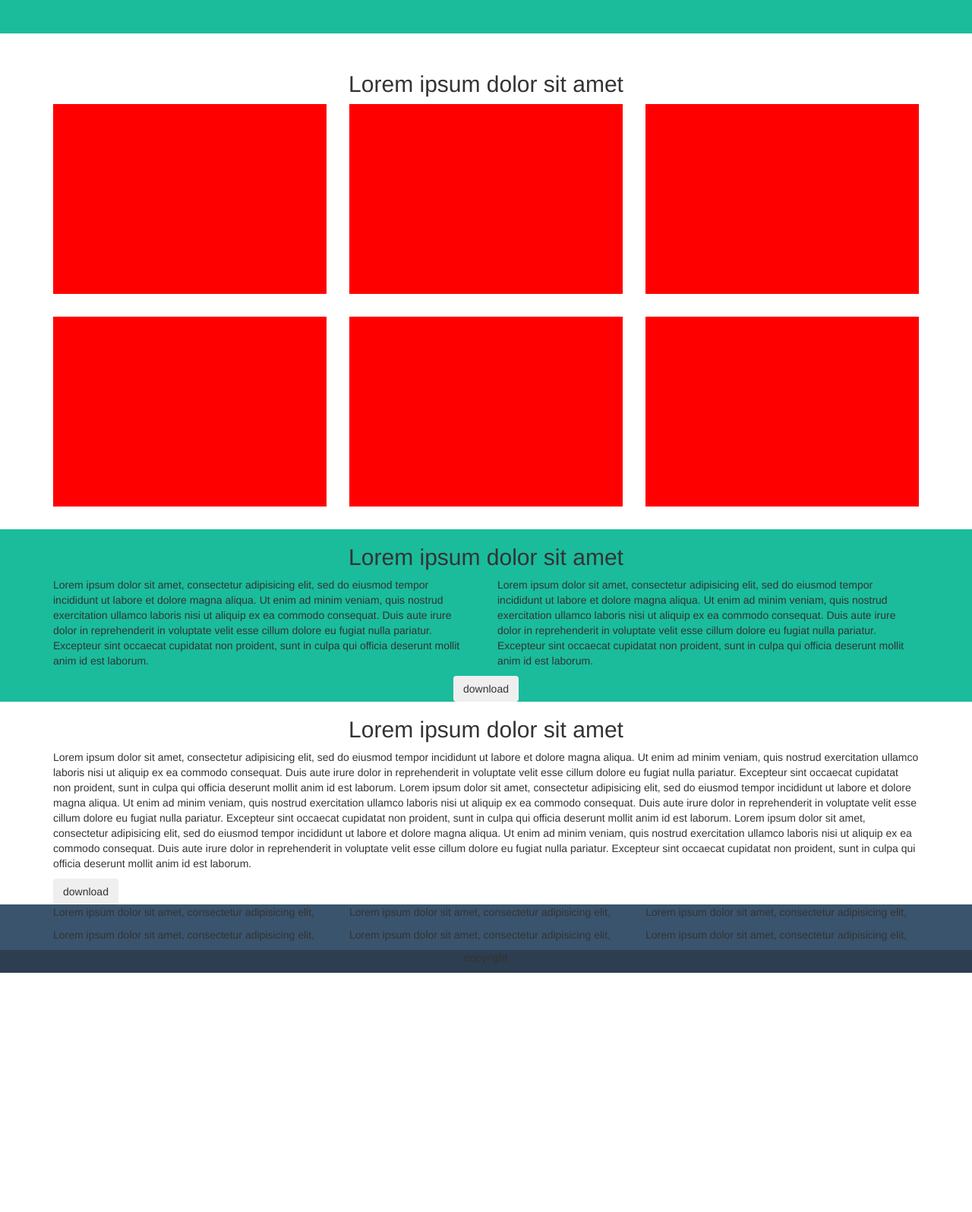
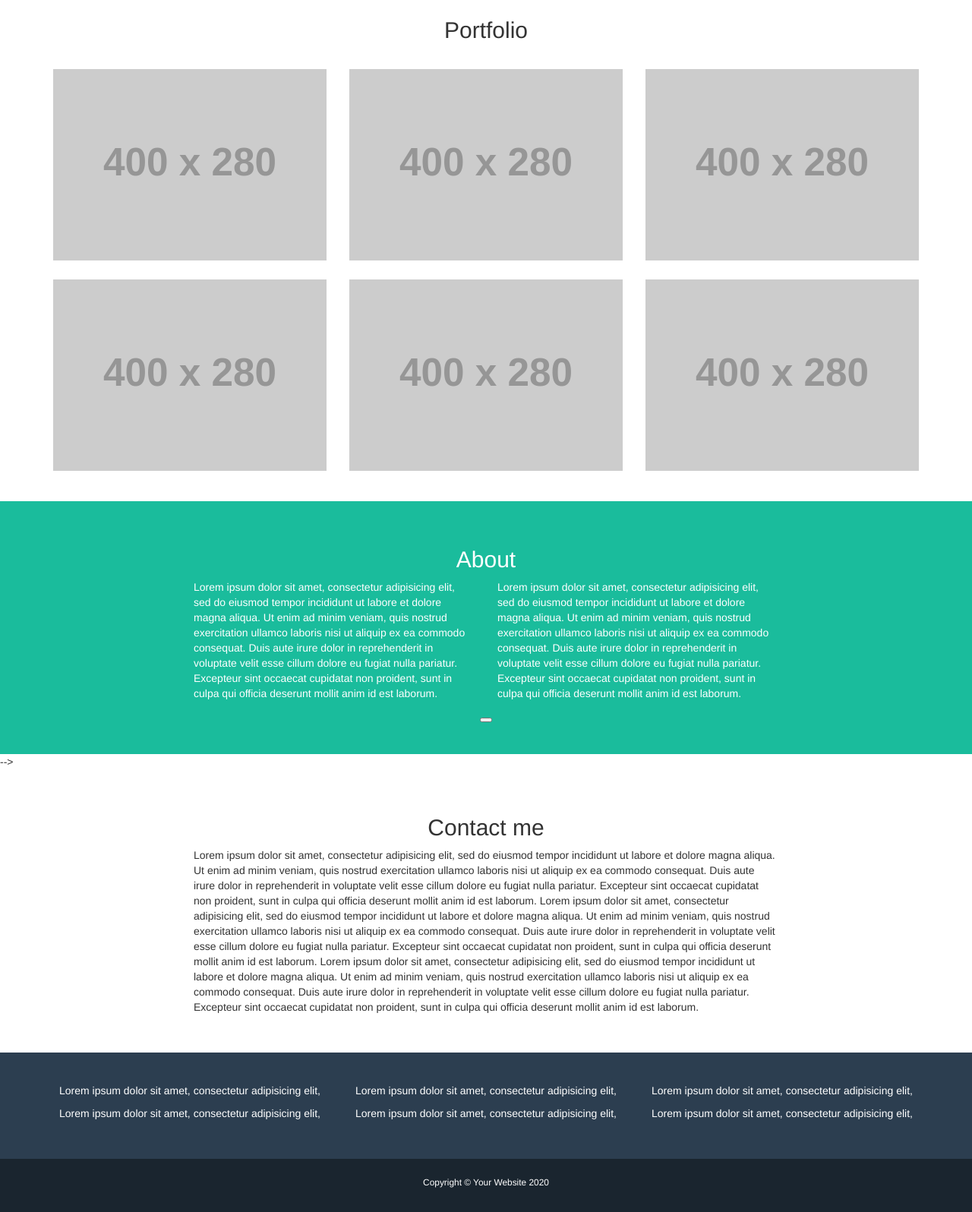
Before and after one commit to LisignoliMichele/html-css-bootstrap-freelancer, a plain HTML site: page index.html in a window 1280 px wide. Shown: the part 527-2123 px from the top of the page at 76% size. Before the commit the page ends 1808 px from the top, so only its background shows below. Drawn offline with nearby package versions, Linux system fonts and the light colour scheme; placeholder pictures from the web are drawn by us.

Commit message:
__fixed__bootstrap-freelancer-strutcture

```diff
--- a/css/style.css
+++ b/css/style.css
@@ -1,57 +1,48 @@
-/* HEADER */
-  /* NAV */
-.nav-right{
-  text-align: right
+/* mix */
+.container_small {
+  max-width: 800px;
+  width: 70%;
+  margin: auto;
 }
-.nav{
-  color: white;
-  padding: 20px 0;
+.bg_primary {
   background-color: #2c3e50;
 }
-  /* /NAV */
-  /* JUMBOTRON */
-.jumbotron{
+.bg_primary-400 {
+  background-color: #1a252f;
+}
+.bg_secondary {
   background-color: #1abc9c;
 }
-.jumbotron .content{
-  max-width: 700px;
-  margin: auto;
-  background-color: yellow;
-  text-align: center;
+.text_white {
+  color: #fff;
 }
-  /* /JUMBOTRON */
-/* /HEADER */
-/* SECTION_1 */
-h2{
-  text-align: center;
+.header_top{
+  padding: 20px 0;
 }
-.main_photo{
-  height: 250px;
-  background-color: red;
-  margin-bottom: 30px;
+.header_banner {
+  padding: 60px 0;
 }
-/* /SECTION_1 */
-/* SECTION_2 */
-.section_2{
-  background-color: #1abc9c;
+/* sections */
+section {
+  padding: 40px 0;
 }
-.section_2 .button_sc2{
-  text-align: center;
+.box_portfolio {
+  margin-top: 25px;
 }
-/* /SECTION_2 */
-/* SECTION_3 */
-.button_sc3{
-  margin-left: 0;
+.box_portfolio__image {
+  width: 100%;
 }
-/* /SECTION_3 */
-/* FOOTER */
-.footer_top{
-  background-color: #3a546d;
+/* Footer */
+.footer_top {
+  padding: 40px 0;
 }
-.footer_bottom{
-background-color: #2c3e50;
+.footer_bottom {
+  padding: 20px 0;
 }
-.copyright{
-  text-align: center;
+
+/* Responsive */
+@media screen and (max-width: 992px) {
+  .container__small {
+    width: 90%;
+  }
 }
-/* /FOOTER */
--- a/index.html
+++ b/index.html
@@ -13,62 +13,98 @@
     <title>bootstrap-freelancer</title>
   </head>
   <body>
-  <header>
-    <div class="nav container-fluid">
+    <!-- heading -->
+    <header class="text_white">
+      <!-- header top -->
+      <div class="header_top bg_primary">
         <div class="container">
           <div class="row">
             <div class="col-xs-6">
               <p>Lorem ipsum dolor sit amet</p>
             </div>
-          <div class="col-xs-6 nav-right">
+            <div class="col-xs-6 text-right">
               <p>Lorem ipsum dolor sit amet</p>
             </div>
           </div>
         </div>
       </div>
-    <div class="jumbotron">
-      <div class="content">
-        <p>Lorem ipsum dolor sit amet, consectetur adipisicing elit, sed do eiusmod tempor incididunt ut labore et dolore magna aliqua. Ut enim ad minim veniam, quis nostrud exercitation ullamco laboris nisi ut aliquip ex ea commodo consequat. Duis aute irure dolor in reprehenderit in voluptate velit esse cillum dolore eu fugiat nulla pariatur. Excepteur sint occaecat cupidatat non proident, sunt in culpa qui officia deserunt mollit anim id est laborum. Lorem ipsum dolor sit amet, consectetur adipisicing elit, sed do eiusmod tempor incididunt ut labore et dolore magna aliqua. Ut enim ad minim veniam, quis nostrud exercitation ullamco laboris nisi ut aliquip ex ea commodo consequat. Duis aute irure dolor in reprehenderit in voluptate velit esse cillum dolore eu fugiat nulla pariatur. Excepteur sint occaecat cupidatat non proident, sunt in culpa qui officia deserunt mollit anim id est laborum.</p>
-      </div>
-    </div>
-  </header>
-  <main>
-    <!-- section_1 -->
-    <section class="section_1">
+      <!-- /header top -->
+      <!-- header banner -->
+      <div class="header_banner bg_secondary">
         <div class="container">
           <div class="row">
-          <h2>Lorem ipsum dolor sit amet</h2>
-        </div>
-        <div class="row">
-          <div class="col-xs-12 col-md-6 col-lg-4">
-            <div class="main_photo"></div>
-          </div>
-          <div class="col-xs-12 col-md-6 col-lg-4">
-            <div class="main_photo"></div>
-          </div>
-          <div class="col-xs-12 col-md-6 col-lg-4">
-            <div class="main_photo"></div>
-          </div>
-          <div class="col-xs-12 col-md-6 col-lg-4">
-            <div class="main_photo"></div>
-          </div>
-          <div class="col-xs-12 col-md-6 col-lg-4">
-            <div class="main_photo"></div>
-          </div>
-          <div class="col-xs-12 col-md-6 col-lg-4">
-            <div class="main_photo"></div>
+            <div class="col-xs-12 text-center">
+              <img src="https://via.placeholder.com/200" alt="placeholder">
+              <h1>START BOOTSTRAP</h1>
+              <p>Graphic Artist - Web Designer - Illustrator</p>
             </div>
           </div>
         </div>
+      </div>
+      <!-- /header banner -->
+    </header>
+    <!-- /heading -->
+    <!-- main content -->
+    <main>
+      <!-- section portfolio -->
+      <section id="portfolio">
+        <div class="container">
+          <!-- row title -->
+          <div class="row">
+            <div class="col-xs-12 text-center">
+              <h2>Portfolio</h2>
+            </div>
+          </div>
+          <!-- /row title -->
+          <!-- row portfolio -->
+          <div class="row">
+            <div class="col-xs-12 col-sm-6 col-md-4">
+              <div class="box_portfolio">
+                <img class="box_portfolio__image" src="https://via.placeholder.com/400x280" alt="Portfolio Image">
+              </div>
+            </div>
+            <div class="col-xs-12 col-sm-6 col-md-4">
+              <div class="box_portfolio">
+                <img class="box_portfolio__image" src="https://via.placeholder.com/400x280" alt="Portfolio Image">
+              </div>
+            </div>
+            <div class="col-xs-12 col-sm-6 col-md-4">
+              <div class="box_portfolio">
+                <img class="box_portfolio__image" src="https://via.placeholder.com/400x280" alt="Portfolio Image">
+              </div>
+            </div>
+            <div class="col-xs-12 col-sm-6 col-md-4">
+              <div class="box_portfolio">
+                <img class="box_portfolio__image" src="https://via.placeholder.com/400x280" alt="Portfolio Image">
+              </div>
+            </div>
+            <div class="col-xs-12 col-sm-6 col-md-4">
+              <div class="box_portfolio">
+                <img class="box_portfolio__image" src="https://via.placeholder.com/400x280" alt="Portfolio Image">
+              </div>
+            </div>
+            <div class="col-xs-12 col-sm-6 col-md-4">
+              <div class="box_portfolio">
+                <img class="box_portfolio__image" src="https://via.placeholder.com/400x280" alt="Portfolio Image">
+              </div>
+            </div>
+          </div>
+        </div>
+        <!-- /row portfolio -->
       </section>
-    <!-- /section_1 -->
-    <!-- section_2 -->
-    <section class="section_2">
+      <!-- /section portfolio -->
+      <!-- section about-->
+      <section id="about" class="bg_secondary text_white">
+        <div class="container_small">
           <div class="container-fluid">
-        <div class="container">
+            <!-- /row title -->
             <div class="row">
-            <h2>Lorem ipsum dolor sit amet</h2>
+              <div class="col-xs-12 text-center">
+                <h2>About</h2>
               </div>
+            </div>
+            <!-- /row title -->
+            <!-- row lyrics -->
             <div class="row">
               <div class="col-xs-12 col-md-6">
                 <p>Lorem ipsum dolor sit amet, consectetur adipisicing elit, sed do eiusmod tempor incididunt ut labore et dolore magna aliqua. Ut enim ad minim veniam, quis nostrud exercitation ullamco laboris nisi ut aliquip ex ea commodo consequat. Duis aute irure dolor in reprehenderit in voluptate velit esse cillum dolore eu fugiat nulla pariatur. Excepteur sint occaecat cupidatat non proident, sunt in culpa qui officia deserunt mollit anim id est laborum.</p>
@@ -77,33 +113,44 @@
                 <p>Lorem ipsum dolor sit amet, consectetur adipisicing elit, sed do eiusmod tempor incididunt ut labore et dolore magna aliqua. Ut enim ad minim veniam, quis nostrud exercitation ullamco laboris nisi ut aliquip ex ea commodo consequat. Duis aute irure dolor in reprehenderit in voluptate velit esse cillum dolore eu fugiat nulla pariatur. Excepteur sint occaecat cupidatat non proident, sunt in culpa qui officia deserunt mollit anim id est laborum.</p>
               </div>
             </div>
-          <div class="row button_sc2">
-            <button type="button" class="btn btn-outline-light">download</button>
+            <!-- row cta -->
+            <div class="row">
+              <div class="col-xs-12 text-center">
+                <button type="button" name="button"></button>
               </div>
+            </div>
+            <!-- row /cta -->
           </div>
         </div>
       </section>
-    <!-- /section_2 -->
-    <!-- section_3 -->
-    <section class="section_3">
-      <div class="container">
+      <!-- /section about -->
+      <!-- /section Contact Me --> -->
+      <section id="contact-me">
+        <div class="container_small">
+          <div class="container-fluid">
+            <!-- row title -->
             <div class="row">
-          <h2>Lorem ipsum dolor sit amet</h2>
+              <div class="col-xs-12 text-center">
+                <h2>Contact me</h2>
               </div>
+            </div>
+            <!-- /row title -->
+            <!-- row form -->
             <div class="row">
               <div class="col-xs-12">
                 <p>Lorem ipsum dolor sit amet, consectetur adipisicing elit, sed do eiusmod tempor incididunt ut labore et dolore magna aliqua. Ut enim ad minim veniam, quis nostrud exercitation ullamco laboris nisi ut aliquip ex ea commodo consequat. Duis aute irure dolor in reprehenderit in voluptate velit esse cillum dolore eu fugiat nulla pariatur. Excepteur sint occaecat cupidatat non proident, sunt in culpa qui officia deserunt mollit anim id est laborum. Lorem ipsum dolor sit amet, consectetur adipisicing elit, sed do eiusmod tempor incididunt ut labore et dolore magna aliqua. Ut enim ad minim veniam, quis nostrud exercitation ullamco laboris nisi ut aliquip ex ea commodo consequat. Duis aute irure dolor in reprehenderit in voluptate velit esse cillum dolore eu fugiat nulla pariatur. Excepteur sint occaecat cupidatat non proident, sunt in culpa qui officia deserunt mollit anim id est laborum. Lorem ipsum dolor sit amet, consectetur adipisicing elit, sed do eiusmod tempor incididunt ut labore et dolore magna aliqua. Ut enim ad minim veniam, quis nostrud exercitation ullamco laboris nisi ut aliquip ex ea commodo consequat. Duis aute irure dolor in reprehenderit in voluptate velit esse cillum dolore eu fugiat nulla pariatur. Excepteur sint occaecat cupidatat non proident, sunt in culpa qui officia deserunt mollit anim id est laborum.</p>
               </div>
             </div>
-        <div class="row button_sc3">
-          <button type="button" class="btn btn-outline-light">download</button>
+            <!-- /row form -->
           </div>
         </div>
       </section>
-    <!-- /section_3 -->
+      <!-- /section Contact Me -->
     </main>
-  <footer>
-    <div class="container-fluid footer_top">
+    <!-- /main content -->
+    <!-- footer -->
+    <footer class="text_white text-center">
+      <div class="footer_top bg_primary">
         <div class="container">
           <div class="row">
             <div class="col-xs-12 col-md-4">
@@ -121,13 +168,10 @@
           </div>
         </div>
       </div>
-    <div class="container-fluid footer_bottom">
-      <div class="row">
-        <div class="copyright">
-          <p>copyright</p>
-        </div>
-      </div>
+      <div class="footer_bottom bg_primary-400">
+        <p><small>Copyright © Your Website 2020</small></p>
       </div>
     </footer>
+    <!-- /footer -->
   </body>
 </html>
```
Lines whose indentation alone changed are shown as unchanged.
